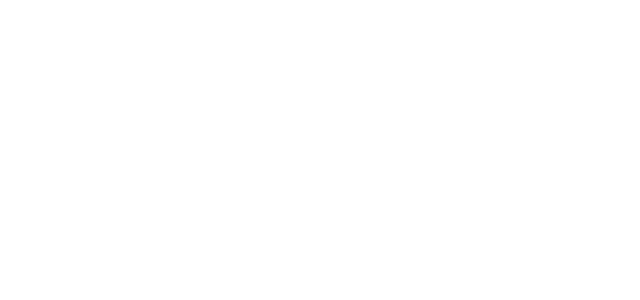
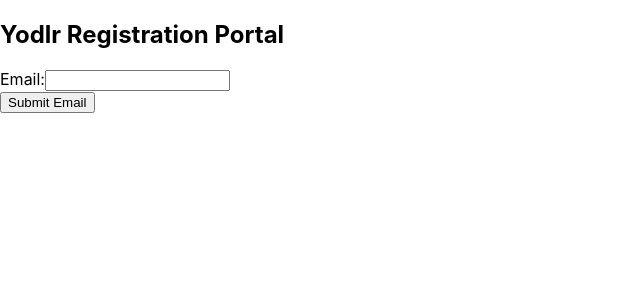
Before and after one commit to DLMedeiro/frontend-code-challenge-registerLogin, a React (Create React App) app in the folder frontend/: page /registration in a window 1280 px wide. Before the commit this address had no page. Shown: the top 300 px of the page, without its empty margins (0-640 px from the left). Built offline with nearby package versions, Linux system fonts and the light colour scheme.

Commit message:
create registration component

```diff
--- a/frontend/package.json
+++ b/frontend/package.json
@@ -11,6 +11,7 @@
     "react-dom": "^18.2.0",
     "react-router-dom": "^6.8.1",
     "react-scripts": "5.0.1",
+    "reactstrap": "^9.1.5",
     "web-vitals": "^2.1.4"
   },
   "scripts": {
--- a/frontend/src/App.js
+++ b/frontend/src/App.js
@@ -2,6 +2,7 @@
 import { BrowserRouter, Route, Routes } from "react-router-dom";
 import Home from "./Components/home";
 import Admin from "./Components/admin";
+import Registration from "./Components/registration";
 // import NavBar from "./Components/Navbar";
 
 function App() {
@@ -12,6 +13,7 @@
         <Routes>
           <Route path="/" element={<Home />}></Route>
           <Route path="/admin" element={<Admin />}></Route>
+          <Route path="/registration" element={<Registration />}></Route>
         </Routes>
       </BrowserRouter>
     </div>
--- a/frontend/src/Components/admin.js
+++ b/frontend/src/Components/admin.js
@@ -22,7 +22,7 @@
   }
 
   return (
-    <div className="App">
+    <div>
       <ul>
         {allUsers.data.map((user) => (
           <li key={user.id}>
--- a/frontend/src/Components/home.js
+++ b/frontend/src/Components/home.js
@@ -13,6 +13,14 @@
       >
         Admin Page
       </Link>
+      <Link
+        id="btn-main"
+        role="button"
+        className="btn btn-lg btn-block"
+        to="/registration"
+      >
+        Registration Page
+      </Link>
     </div>
   );
 }
--- /dev/null
+++ b/frontend/src/Components/registration.js
@@ -0,0 +1,70 @@
+import React, { useState, useEffect } from "react";
+import {
+  Card,
+  CardBody,
+  Label,
+  Input,
+  Button,
+  FormGroup,
+  Form,
+} from "reactstrap";
+
+function Registration() {
+  const INITIAL_STATE = {
+    email: "",
+  };
+  const [formData, setFormData] = useState(INITIAL_STATE);
+
+  const handleChange = (e) => {
+    const { name, value } = e.target;
+    setFormData((formData) => ({
+      ...formData,
+      [name]: value,
+    }));
+  };
+
+  const handleSubmit = (e) => {
+    e.preventDefault();
+    // setLoading(true);
+    setFormData(INITIAL_STATE);
+  };
+  return (
+    <section>
+      <Card>
+        <h1>Yodlr Registration Portal</h1>
+        <CardBody className="text-center">
+          {/* {loading ? (
+            <View style={[styles.container, styles.horizontal]}>
+              <ActivityIndicator size="large" color="#c19595" />
+            </View>
+          ) : (
+            ""
+          )} */}
+          <Form onSubmit={handleSubmit}>
+            <FormGroup>
+              <Label htmlFor="email">Email:</Label>
+              <Input
+                className="form-control"
+                type="text"
+                name="email"
+                id="email"
+                onChange={handleChange}
+                value={formData.email}
+              />
+            </FormGroup>
+
+            <Button
+              id="btn-login"
+              className="btn btn-lg btn-block"
+              type="submit"
+            >
+              Submit Email
+            </Button>
+          </Form>
+        </CardBody>
+      </Card>
+    </section>
+  );
+}
+
+export default Registration;
```
Also changed, not shown: 1 other file (tests, documents, lock files or other folders).
